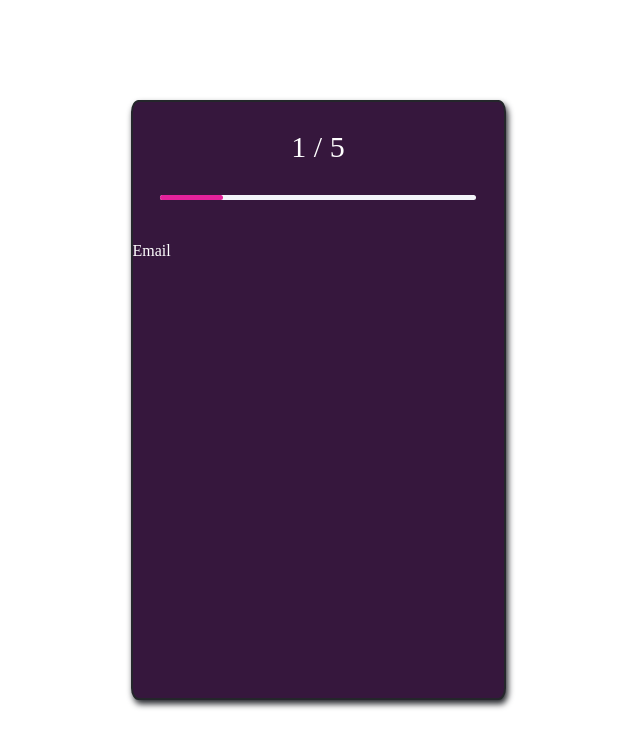
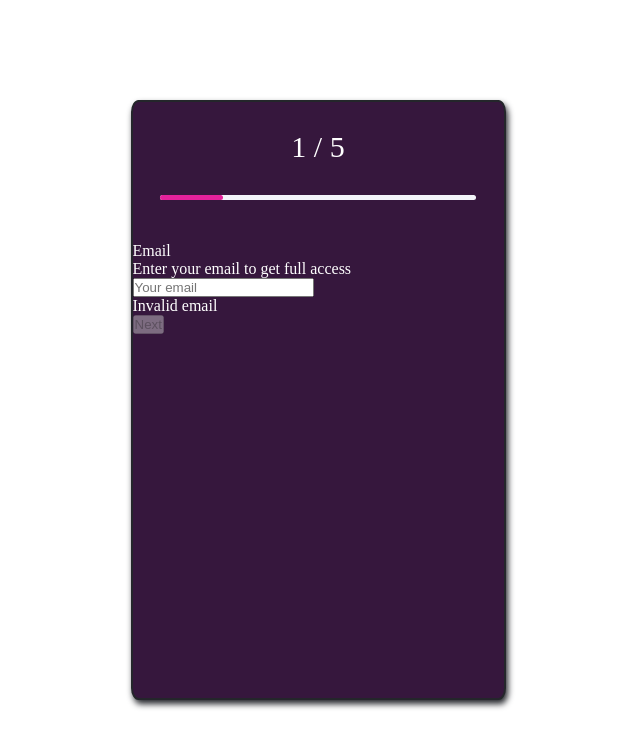
Before and after one commit to Anna-Borodaienko/Quiz-app, a React (Create React App) app: page /#/email in a window 1280 px wide. Shown: the top 748 px of the page, without its empty margins (322-962 px from the left). Built offline with nearby package versions, Linux system fonts and the light colour scheme.

Commit message:
feat: add Email page, Finish page

```diff
--- a/src/App.tsx
+++ b/src/App.tsx
@@ -10,6 +10,7 @@ import HatePage from './components/HatePage/HatePage';
 import TopicsPage from './components/TopicsPage/TopicsPage';
 import CircleProgressBar from './components/CircleProgressBar/CircleProgressBar';
 import EmailPage from './components/EmailPage/EmailPage';
+import FinishPage from './components/FinishPage/FinishPage';
 
 const AppWrapper = styled.div`
   width: 100vw;
@@ -58,6 +59,7 @@ const App: React.FC = () => {
             <Route path='/quiz/5' element={<TopicsPage currentNr={currentQuestionNr} changeQuestion={changeQuestion} />} />
             <Route path='/loader' element={<CircleProgressBar />} />
             <Route path='/email' element={<EmailPage />} />
+            <Route path='/finish' element={<FinishPage />} />
           </Routes>
         </main>
       </StyledApp>
--- a/src/api/answers.ts
+++ b/src/api/answers.ts
@@ -29,3 +29,11 @@ export const setTopic = (topics: string[]): void => {
 export const getTopic = (): string | null => {
   return localStorage.getItem('topics' || '');
 }
+
+export const setEmail = (email: string): void => {
+  localStorage.setItem('email', email);
+}
+
+export const clearAll = () => {
+  localStorage.clear();
+}
--- a/src/components/CircleProgressBar/CircleProgressBar.tsx
+++ b/src/components/CircleProgressBar/CircleProgressBar.tsx
@@ -1,5 +1,5 @@
 import { useEffect } from "react";
-import { Link, useNavigate  } from "react-router-dom";
+import { useNavigate  } from "react-router-dom";
 import styled from "styled-components";
 
 const CircleProgressBar: React.FC = () => {
--- a/src/components/EmailPage/EmailPage.tsx
+++ b/src/components/EmailPage/EmailPage.tsx
@@ -1,6 +1,39 @@
+import { Link } from "react-router-dom";
+import { setEmail } from "../../api/answers";
+import { useRef, useState } from "react";
+
 const EmailPage:React.FC = () => {
+  const [inputValue, setInputValue] = useState<string>('');
+  const [isError, setIsError] = useState<boolean>(true);
+
+  const inputRef = useRef(null);
+
+  const onSubmitEmail = () => {
+    setEmail(inputValue);
+  }
+
+  const validateEmail = (email: string): boolean => {
+    return (email.length > 0 && /[a-zA-Z0-9.-_]{1,}@[a-zA-Z0-9.-]{1,}[.]{1}[a-zA-Z0-9]{2,}/.test(email));
+  }
+
+  const onChangeValue = (event: React.ChangeEvent<HTMLInputElement>): void => {
+    event.preventDefault();
+    const value = event.target.value;
+    const isCorrectEmail = validateEmail(value);
+    setInputValue(value);
+    setIsError(!isCorrectEmail);
+  }
+
   return (
-    <div>Email</div>
+    <>
+      <div>Email</div>
+      <div>Enter your email to get full access</div>
+      <input id="email" name="email" type="text" placeholder="Your email" value={inputValue} onChange={onChangeValue} ref={inputRef}></input>
+      {isError && <div>Invalid email</div>}
+      <Link to="/finish">
+        <button onClick={onSubmitEmail} disabled={isError}>Next</button>
+      </Link>
+    </>
   )
 };
 
--- /dev/null
+++ b/src/components/FinishPage/FinishPage.tsx
@@ -0,0 +1,20 @@
+import { Link } from "react-router-dom";
+import { clearAll } from "../../api/answers";
+
+const FinishPage:React.FC = () => {
+
+  const onRetake = () => {
+    clearAll();
+  }
+
+  return (
+    <>
+      <div>Thank you for supporting us and passing quiz</div>
+      <Link to="/quiz/1">
+        <button onClick={onRetake}>Retake quiz</button>
+      </Link>
+    </>
+  )
+}
+
+export default FinishPage;
```
